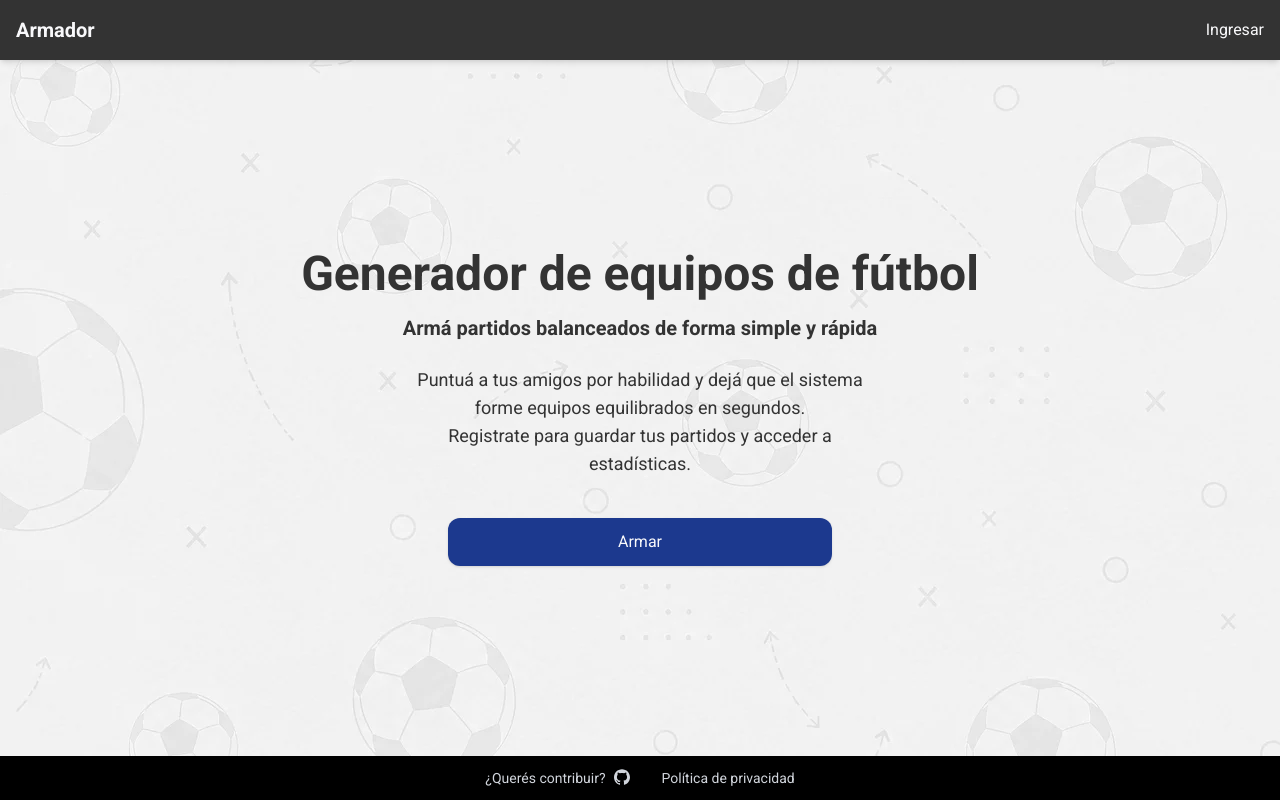
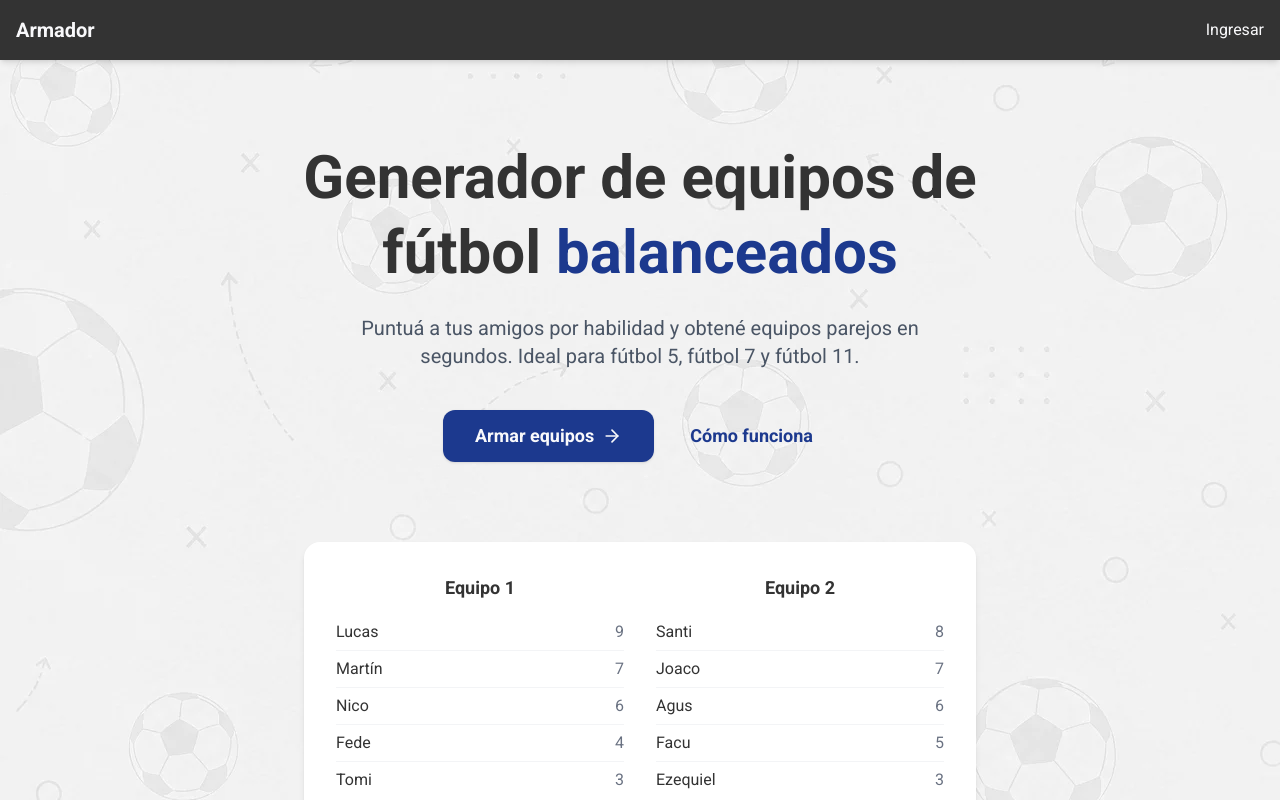
Before and after one commit to gast0nestevez/armadorDeEquipos, a React (Vite) app in the folder frontend/: page / in a window 1280 px wide. Built offline with nearby package versions, Linux system fonts and the light colour scheme; no server answers.

Commit message:
Redesign UI

```diff
--- a/frontend/index.html
+++ b/frontend/index.html
@@ -7,6 +7,8 @@
     <link rel="icon" href="./football.png" />
     <title>Armador de Equipos</title>
     <meta name="application-name" content="Armador de Equipos" />
+    <meta name="robots" content="index, follow" />
+    <link rel="canonical" href="https://armador-de-equipos.vercel.app/" />
     <meta
       name="description"
       content="Armá equipos de fútbol con tus amigos. Puntuá por habilidad y generá equipos balanceados en segundos."
@@ -22,6 +24,13 @@
     <!--<meta property='og:image' content='https://armador-de-equipos.vercel.app/football.png' />-->
     <meta property="og:url" content="https://armador-de-equipos.vercel.app/" />
     <meta property="og:type" content="website" />
+    <meta property="og:locale" content="es_AR" />
+    <meta name="twitter:card" content="summary" />
+    <meta name="twitter:title" content="Armador de Equipos" />
+    <meta
+      name="twitter:description"
+      content="Puntuá a tus amigos y generá equipos balanceados al instante."
+    />
 
     <script type="application/ld+json">
       {
@@ -45,7 +54,15 @@
     <link rel="preload" as="image" href="/background.webp" />
   </head>
   <body>
-    <div id="root"></div>
+    <div id="root">
+      <noscript>
+        <h1>Generador de equipos de fútbol balanceados</h1>
+        <p>
+          Armá partidos balanceados de forma simple y rápida. Puntuá a tus amigos por habilidad y
+          generá equipos equilibrados en segundos.
+        </p>
+      </noscript>
+    </div>
     <script type="module" src="/src/main.tsx"></script>
   </body>
 </html>
--- /dev/null
+++ b/frontend/src/content/home.ts
@@ -0,0 +1,46 @@
+type Step = {
+  title: string;
+  description: string;
+};
+
+type SamplePlayer = {
+  name: string;
+  skill: number;
+};
+
+const STEPS: readonly Step[] = [
+  {
+    title: 'Cargá a los jugadores',
+    description: 'Escribí el nombre de cada jugador y un puntaje del 1 al 10 según su habilidad.',
+  },
+  {
+    title: 'Armá los equipos',
+    description: 'El sistema reparte a los jugadores para que ambos equipos queden equilibrados.',
+  },
+  {
+    title: 'Compartilos',
+    description:
+      'Copiá el resultado y mandalo al grupo, o guardá el partido para ver tus estadísticas.',
+  },
+];
+
+const SAMPLE_TEAMS: readonly (readonly SamplePlayer[])[] = [
+  [
+    { name: 'Lucas', skill: 9 },
+    { name: 'Martín', skill: 7 },
+    { name: 'Nico', skill: 6 },
+    { name: 'Fede', skill: 4 },
+    { name: 'Tomi', skill: 3 },
+  ],
+  [
+    { name: 'Santi', skill: 8 },
+    { name: 'Joaco', skill: 7 },
+    { name: 'Agus', skill: 6 },
+    { name: 'Facu', skill: 5 },
+    { name: 'Ezequiel', skill: 3 },
+  ],
+];
+
+export type { SamplePlayer, Step };
+
+export { SAMPLE_TEAMS, STEPS };
--- a/frontend/src/css/home.css
+++ b/frontend/src/css/home.css
@@ -1,7 +1,5 @@
 @import 'tailwindcss';
 
-h1,
-p,
 .modos *,
 .form *,
 .teams *,
--- a/frontend/src/css/index.css
+++ b/frontend/src/css/index.css
@@ -4,6 +4,7 @@
 
 html,
 body {
+  color: #333;
   margin: 0;
   padding: 0;
   height: 100%;
--- /dev/null
+++ b/frontend/src/hooks/useSeo.ts
@@ -0,0 +1,42 @@
+import { useEffect } from 'react';
+
+type SeoOptions = {
+  title: string;
+  description: string;
+  path: string;
+  indexable?: boolean;
+};
+
+const SITE_URL: string = 'https://armador-de-equipos.vercel.app';
+
+const setAttribute: (selector: string, attribute: 'content' | 'href', value: string) => void = (
+  selector: string,
+  attribute: 'content' | 'href',
+  value: string
+): void => {
+  document.head.querySelector(selector)?.setAttribute(attribute, value);
+};
+
+const useSeo = ({ title, description, path, indexable = true }: SeoOptions): void => {
+  useEffect((): void => {
+    const url: string = `${SITE_URL}${path}`;
+
+    document.title = title;
+    setAttribute('meta[name="description"]', 'content', description);
+    setAttribute(
+      'meta[name="robots"]',
+      'content',
+      indexable ? 'index, follow' : 'noindex, nofollow'
+    );
+    setAttribute('link[rel="canonical"]', 'href', url);
+    setAttribute('meta[property="og:title"]', 'content', title);
+    setAttribute('meta[property="og:description"]', 'content', description);
+    setAttribute('meta[property="og:url"]', 'content', url);
+    setAttribute('meta[name="twitter:title"]', 'content', title);
+    setAttribute('meta[name="twitter:description"]', 'content', description);
+  }, [title, description, path, indexable]);
+};
+
+export type { SeoOptions };
+
+export { useSeo };
--- a/frontend/src/pages/Home.tsx
+++ b/frontend/src/pages/Home.tsx
@@ -1,41 +1,119 @@
+import { ArrowRight } from 'lucide-react';
 import { Link } from 'react-router-dom';
+
+import type { SamplePlayer, Step } from '#content/home.ts';
 
 import { Footer } from '#components/Footer.tsx';
 import { Nav } from '#components/Nav.tsx';
+import { SAMPLE_TEAMS, STEPS } from '#content/home.ts';
+import { useSeo } from '#hooks/useSeo.ts';
 
 import '#css/home.css';
 
-const Home = () => (
-  <div className='flex flex-col min-h-screen'>
+const CARD_CLASS: string = 'rounded-2xl bg-white shadow-md';
+
+const PRIMARY_BUTTON_CLASS: string =
+  'inline-flex items-center justify-center gap-2 rounded-xl bg-blue-900 px-8 py-3 text-lg font-semibold shadow transition-colors duration-200 ease-in-out hover:bg-blue-800 white-text';
+
+const sumSkills: (players: readonly SamplePlayer[]) => number = (
+  players: readonly SamplePlayer[]
+): number => players.reduce((total, player) => total + player.skill, 0);
+
+const preloadMakeTeams = (): void => {
+  void import('#pages/MakeTeams.tsx');
+};
+
+const Home = () => {
+  useSeo({
+    title: 'Generador de equipos de fútbol balanceados | Armador de Equipos',
+    description:
+      'Armá equipos de fútbol parejos en segundos: puntuá a tus amigos por habilidad y generá equipos balanceados para fútbol 5, 7 u 11. Gratis y sin registro.',
+    path: '/',
+  });
+
+  return (
+    <div className='flex min-h-screen flex-col'>
       <Nav />
 
-    <main className='flex flex-col justify-center items-center flex-1 text-center px-4 h-full'>
-      <h1 className='text-5xl font-extrabold mb-4 black-text'>Generador de equipos de fútbol</h1>
-      <h2 className='text-xl font-semibold mb-6 black-text'>
-        Armá partidos balanceados de forma simple y rápida
-      </h2>
-      <p className='text-lg mb-10 max-w-md black-text'>
-        Puntuá a tus amigos por habilidad y dejá que el sistema forme equipos equilibrados en
-        segundos. <br />
-        Registrate para guardar tus partidos y acceder a estadísticas.
+      <main className='mx-auto w-full max-w-5xl flex-1 px-4'>
+        <section className='flex flex-col items-center py-14 text-center sm:py-20'>
+          <h1 className='max-w-3xl text-4xl font-extrabold leading-tight sm:text-6xl'>
+            Generador de equipos de fútbol <span className='text-blue-900'>balanceados</span>
+          </h1>
+          <p className='mt-6 max-w-xl text-lg text-gray-600 sm:text-xl'>
+            Puntuá a tus amigos por habilidad y obtené equipos parejos en segundos. Ideal para
+            fútbol 5, fútbol 7 y fútbol 11.
           </p>
-
-      <div className='w-full max-w-sm space-y-4'>
-        <ul className='modos space-y-3'>
-          <li>
+          <div className='mt-10 flex flex-col items-center gap-3 sm:flex-row'>
             <Link
               to='/armar'
-              className='block bg-blue-900 rounded-xl shadow hover:bg-blue-800 px-6 py-3 text-center transition-colors duration-200 ease-in-out white-text'
+              onPointerEnter={preloadMakeTeams}
+              onFocus={preloadMakeTeams}
+              className={PRIMARY_BUTTON_CLASS}
             >
-              Armar
+              Armar equipos
+              <ArrowRight size={20} aria-hidden='true' />
             </Link>
+            <a
+              href='#como-funciona'
+              className='rounded-xl px-6 py-3 text-lg font-semibold text-blue-900 transition-colors duration-200 ease-in-out hover:bg-blue-900/10'
+            >
+              Cómo funciona
+            </a>
+          </div>
+        </section>
+
+        <figure className={`${CARD_CLASS} mx-auto mb-20 max-w-2xl p-6 sm:p-8`}>
+          <div className='grid grid-cols-2 gap-4 sm:gap-8'>
+            {SAMPLE_TEAMS.map(
+              (players: readonly SamplePlayer[], index: number): React.JSX.Element => (
+                <div key={index} className='flex flex-col'>
+                  <h2 className='mb-3 text-center text-lg font-bold'>Equipo {index + 1}</h2>
+                  <ul className='flex-1 divide-y divide-gray-100'>
+                    {players.map(
+                      (player: SamplePlayer): React.JSX.Element => (
+                        <li key={player.name} className='flex justify-between py-1.5'>
+                          <span>{player.name}</span>
+                          <span className='text-gray-500'>{player.skill}</span>
                         </li>
+                      )
+                    )}
                   </ul>
+                  <p className='mt-3 border-t border-gray-200 pt-3 text-center font-semibold'>
+                    Total: {sumSkills(players)}
+                  </p>
                 </div>
+              )
+            )}
+          </div>
+          <figcaption className='mt-6 text-center text-sm text-gray-500'>
+            Ejemplo: dos equipos de fútbol 5 con la misma suma de habilidad.
+          </figcaption>
+        </figure>
+
+        <section aria-labelledby='como-funciona' className='mb-20 scroll-mt-8'>
+          <h2 id='como-funciona' className='mb-8 text-center text-3xl font-bold'>
+            Cómo armar equipos de fútbol en 3 pasos
+          </h2>
+          <ol className='grid gap-4 sm:grid-cols-3'>
+            {STEPS.map(
+              (step: Step, index: number): React.JSX.Element => (
+                <li key={step.title} className={`${CARD_CLASS} p-6`}>
+                  <span className='flex h-9 w-9 items-center justify-center rounded-full bg-blue-900 font-bold white-text'>
+                    {index + 1}
+                  </span>
+                  <h3 className='mt-4 text-lg font-semibold'>{step.title}</h3>
+                  <p className='mt-1 text-gray-600'>{step.description}</p>
+                </li>
+              )
+            )}
+          </ol>
+        </section>
       </main>
 
       <Footer />
     </div>
   );
+};
 
 export { Home };
--- a/frontend/src/pages/Login.tsx
+++ b/frontend/src/pages/Login.tsx
@@ -8,6 +8,7 @@ import { Footer } from '#components/Footer.tsx';
 import { Loader } from '#components/Loader.tsx';
 import { Nav } from '#components/Nav.tsx';
 import { UserContext } from '#context/userContext.tsx';
+import { useSeo } from '#hooks/useSeo.ts';
 import {
   handleEmailLogin,
   handleEmailRegister,
@@ -26,6 +27,13 @@ type FormState = {
 type FormErrors = Partial<Record<keyof FormState, string>>;
 
 const Auth = () => {
+  useSeo({
+    title: 'Ingresar | Armador de Equipos',
+    description: 'Ingresá o creá tu cuenta para guardar tus partidos y ver tus estadísticas.',
+    path: '/login',
+    indexable: false,
+  });
+
   const navigate = useNavigate();
   const { setUser } = useContext(UserContext);
 
@@ -40,9 +48,11 @@ const Auth = () => {
     confirmPassword: '',
   });
 
-  const handleChange = (e: React.ChangeEvent<HTMLInputElement>): void => {
+  const handleChange: (e: React.ChangeEvent<HTMLInputElement>) => void = (
+    e: React.ChangeEvent<HTMLInputElement>
+  ): void => {
     const { name, value }: { name: string; value: string } = e.target;
-    setForm((prev: FormState) => ({ ...prev, [name]: value }));
+    setForm((prev: FormState): FormState => ({ ...prev, [name]: value }));
 
     if (errors[name as keyof FormState]) {
       setErrors((prev: FormErrors) => ({ ...prev, [name]: '' }));
@@ -50,7 +60,7 @@ const Auth = () => {
     setGeneralError('');
   };
 
-  const validateForm = (): FormErrors => {
+  const validateForm: () => FormErrors = (): FormErrors => {
     const newErrors: FormErrors = {};
 
     if (!form.email.trim()) {
@@ -76,7 +86,9 @@ const Auth = () => {
     return newErrors;
   };
 
-  const onSuccessGoogle = async (credentialResponse: CredentialResponse): Promise<void> => {
+  const onSuccessGoogle: (credentialResponse: CredentialResponse) => Promise<void> = async (
+    credentialResponse: CredentialResponse
+  ): Promise<void> => {
     setIsLoading(true);
     setGeneralError('');
 
@@ -91,7 +103,9 @@ const Auth = () => {
     setIsLoading(false);
   };
 
-  const handleSubmit = async (e: React.FormEvent<HTMLFormElement>): Promise<void> => {
+  const handleSubmit: (e: React.FormEvent<HTMLFormElement>) => Promise<void> = async (
+    e: React.FormEvent<HTMLFormElement>
+  ): Promise<void> => {
     e.preventDefault();
     setGeneralError('');
 
@@ -146,7 +160,7 @@ const Auth = () => {
             </div>
           )}
 
-          <form onSubmit={(e) => void handleSubmit(e)} className='space-y-3'>
+          <form onSubmit={(e): void => void handleSubmit(e)} className='space-y-3'>
             <div>
               <input
                 type='email'
@@ -215,7 +229,7 @@ const Auth = () => {
 
           <button
             className='mt-4 text-sm text-center w-full text-gray-600 hover:underline transition-colors duration-200 ease-in-out cursor-pointer'
-            onClick={() => {
+            onClick={(): void => {
               setMode(mode === 'login' ? 'register' : 'login');
               setErrors({});
               setGeneralError('');
--- a/frontend/src/pages/MakeTeams.tsx
+++ b/frontend/src/pages/MakeTeams.tsx
@@ -6,8 +6,16 @@ import { Form } from '#components/Form.tsx';
 import { Nav } from '#components/Nav.tsx';
 import { TeamsDisplay } from '#components/TeamsDisplay.tsx';
 import { usePlayers } from '#hooks/usePlayers.tsx';
+import { useSeo } from '#hooks/useSeo.ts';
 
 const MakeTeams = () => {
+  useSeo({
+    title: 'Armar equipos de fútbol balanceados | Armador de Equipos',
+    description:
+      'Cargá los jugadores con su puntaje y generá dos equipos de fútbol parejos al instante. Gratis y sin registro.',
+    path: '/armar',
+  });
+
   const {
     players,
     handleChange,
--- a/frontend/src/pages/Profile.tsx
+++ b/frontend/src/pages/Profile.tsx
@@ -6,12 +6,20 @@ import type { Match } from '#utils/types.ts';
 import { MatchesList } from '#components/MatchesList.tsx';
 import { Nav } from '#components/Nav.tsx';
 import { UserContext } from '#context/userContext.tsx';
+import { useSeo } from '#hooks/useSeo.ts';
 import { handleGoogleLogout } from '#utils/auth.ts';
 import { Env } from '#utils/env.ts';
 
 const API_BASE_URL: string = Env.getString('VITE_API_BASE_PATH');
 
 const Profile = () => {
+  useSeo({
+    title: 'Mis partidos | Armador de Equipos',
+    description: 'Historial y estadísticas de tus partidos.',
+    path: '/perfil',
+    indexable: false,
+  });
+
   const navigate = useNavigate();
   const { user, clearContext } = useContext(UserContext);
   const [matches, setMatches] = useState<Match[]>([]);
```
Also changed, not shown: 1 other file (tests, documents, lock files or other folders). Lines whose indentation alone changed are shown as unchanged.
